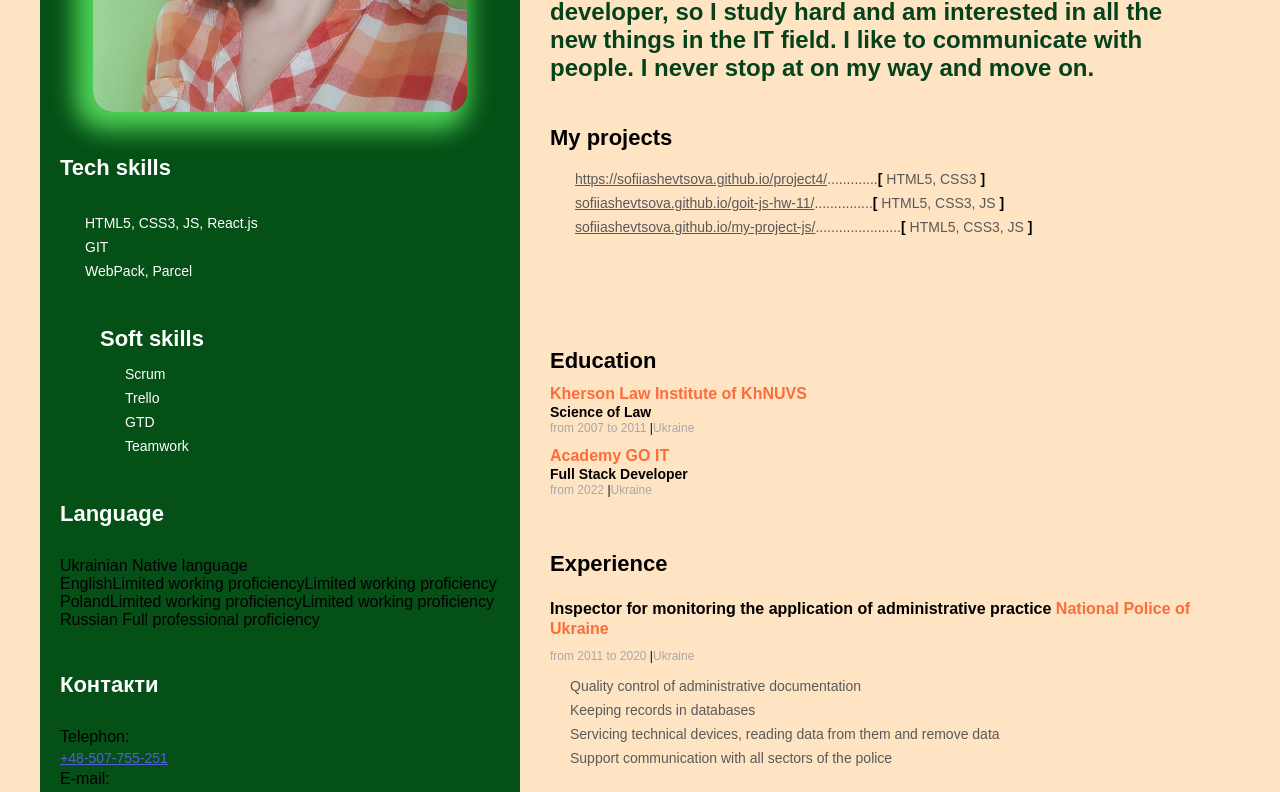
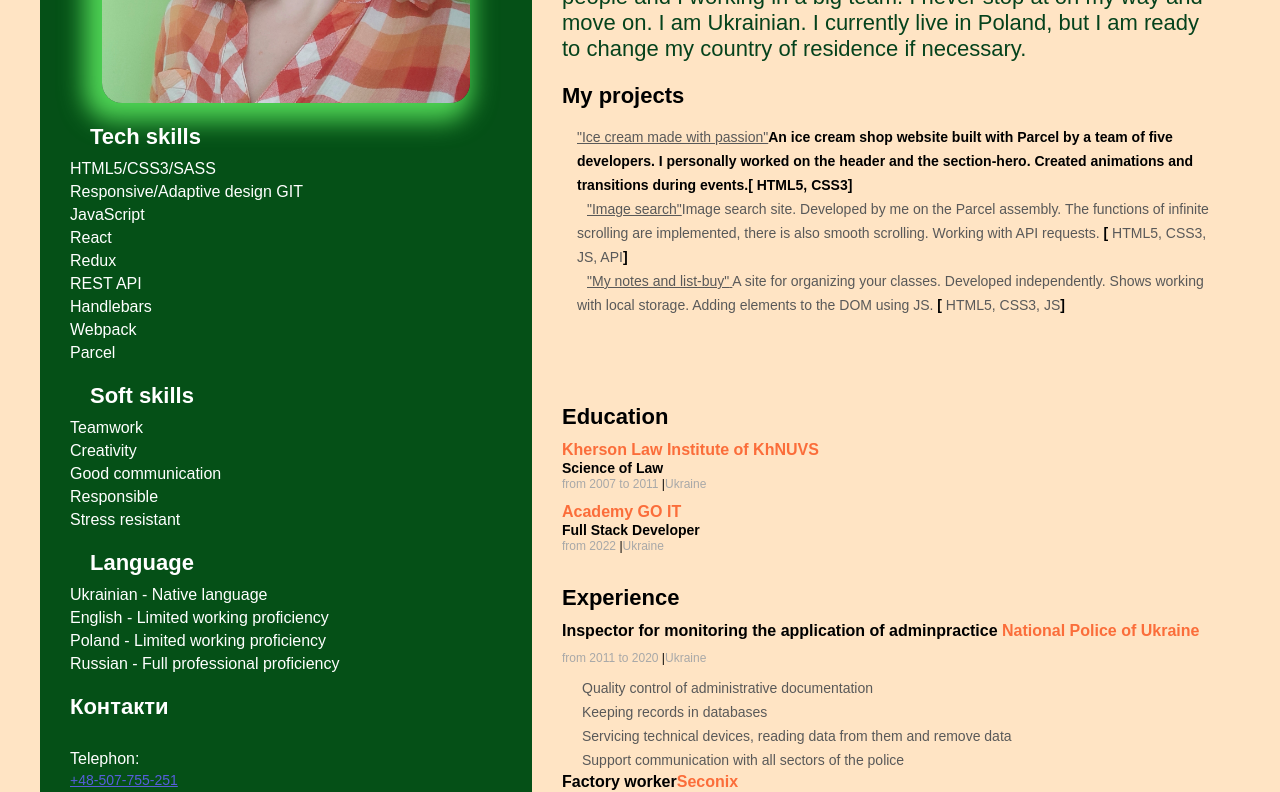
Before and after one commit to SofiiaShevtsova/practice-react, a React (Create React App) app: page / in a window 1280 px wide. Shown: the part 380-1172 px from the top of the page. Built offline with nearby package versions, Linux system fonts and the light colour scheme.

Commit message:
add style

```diff
--- a/src/components/CV/AboutMe.jsx
+++ b/src/components/CV/AboutMe.jsx
@@ -1,15 +1,19 @@
-import StyledList from "./Styled";
+import StyledList from './Styled';
 
-const{AboutMeStyle, SloganStyle}= StyledList
+const { AboutMeStyle, SloganStyle } = StyledList;
 
 const AboutMe = props => {
   return (
     <AboutMeStyle>
       <SloganStyle>"Self-development is the way to self-knowledge"</SloganStyle>
-      I am 32 years old. I am Ukrainian. I currently live in Poland, but I am ready to change my country
-      of residence if necessary. I want to become a good developer, so I study
-      hard and am interested in all the new things in the IT field. I like to
-      communicate with people. I never stop at on my way and move on.
+      I am a junior front-end developer, looking for a full-time position at a company
+      that is actively developing and helping people to develop their business
+      and interests with the help of IT. I want to become a good developer, so I
+      study hard and am interested in all the new things in the IT field. So far
+      I have nice knowledge of HTML, CSS, JavaScript, and React. I like to
+      communicate with people and I working in a big team. I never stop at on my
+      way and move on. I am Ukrainian. I currently live in Poland, but I am
+      ready to change my country of residence if necessary.
     </AboutMeStyle>
   );
 };
--- a/src/components/CV/CV.css
+++ b/src/components/CV/CV.css
@@ -1,6 +1,7 @@
 body {
     font-family: 'Montserrat', sans-serif;
     background-color: #055017;
+
 
     display: block;
     margin: 0 auto;
@@ -212,6 +213,7 @@ box-shadow: 8px 8px 24px 0px rgb(79, 212, 85);}
     font-size: 22px;
     line-height: 27px;
     margin-bottom: 10px;
+    margin-right: 20px;
 }
 
 .left-tex1,
@@ -226,6 +228,7 @@ box-shadow: 8px 8px 24px 0px rgb(79, 212, 85);}
 
 .left-tex2 {
     margin-bottom: 45px;
+
 }
 
 
--- a/src/components/CV/Experience.jsx
+++ b/src/components/CV/Experience.jsx
@@ -4,7 +4,7 @@ const Experience = props => {
             <h3 className="spravy"> Experience </h3>
             <div>
               <h4 className="pos">
-                Inspector for monitoring the application of administrative practice <span className="compani">National Police of Ukraine</span>{' '}
+                Inspector for monitoring the application of adminpractice <span className="compani">National Police of Ukraine</span>{' '}
               </h4>
               <p className="time">
                 from 2011 to 2020 <span className="ukr">|</span>Ukraine
--- a/src/components/CV/Lang.jsx
+++ /dev/null
@@ -1,25 +0,0 @@
-const Language = props => {
-  return (
-    <>
-      <h3 className="big">Language</h3>
-      <ul>
-        <li>
-          Ukrainian <span>Native language</span>
-        </li>
-        <li>
-          English
-          <span>Limited working proficiencyLimited working proficiency</span>
-        </li>
-        <li>
-          Poland
-          <span>Limited working proficiencyLimited working proficiency</span>
-        </li>
-        <li>
-          Russian <span>Full professional proficiency</span>
-        </li>
-      </ul>
-    </>
-  );
-};
-
-export default Language
--- a/src/components/CV/MeProjects.jsx
+++ b/src/components/CV/MeProjects.jsx
@@ -4,41 +4,49 @@ const MeProject = props => {
       <h3 className="spravy">My projects</h3>
       <ol className="sps-nom">
         <li className="sps-spr">
-                <span className="sps-spr1">
           <a
             href="https://sofiiashevtsova.github.io/project4/"
             className="sps-spr2"
           >
-                    https://sofiiashevtsova.github.io/project4/
+            "Ice cream made with passion"
           </a>
-                  .............
-                  <span className="sps-spr3">[</span> HTML5, CSS3{' '}
+          An ice cream shop website built with Parcel by a team of five
+          developers. I personally worked on the header and the section-hero.
+          Created animations and transitions during events.
+          <span className="sps-spr3">[</span> HTML5, CSS3
+          <span className="sps-spr3">]</span>
+        </li>
+        <li className="sps-spr">
+          <span className="sps-spr1">
+            <a
+              href="sofiiashevtsova.github.io/goit-js-hw-11/"
+              className="sps-spr2"
+            >
+              "Image search"
+            </a>
+            Image search site. Developed by me on the Parcel assembly. The
+            functions of infinite scrolling are implemented, there is also
+            smooth scrolling. Working with API requests.{' '}
+            <span className="sps-spr3">[</span> HTML5, CSS3, JS, API
             <span className="sps-spr3">]</span>
           </span>
         </li>
         <li className="sps-spr">
           <span className="sps-spr1">
-                  <a href="sofiiashevtsova.github.io/goit-js-hw-11/" className="sps-spr2">
-                    sofiiashevtsova.github.io/goit-js-hw-11/
+            <a
+              href="sofiiashevtsova.github.io/my-project-js/"
+              className="sps-spr2"
+            >
+              "My notes and list-buy"{' '}
             </a>
-                  ...............
-                  <span className="sps-spr3">[</span> HTML5, CSS3, JS{' '}
-                  <span className="sps-spr3">]</span>
-                </span>
-              </li>
-              <li className="sps-spr">
-                <span className="sps-spr1">
-                  <a href="sofiiashevtsova.github.io/my-project-js/" className="sps-spr2">
-                    sofiiashevtsova.github.io/my-project-js/
-                  </a>
-                  ......................
-                  <span className="sps-spr3">[</span> HTML5, CSS3, JS{' '}
+            A site for organizing your classes. Developed independently. Shows
+            working with local storage. Adding elements to the DOM using JS.{' '}
+            <span className="sps-spr3">[</span> HTML5, CSS3, JS
             <span className="sps-spr3">]</span>
           </span>
         </li>
       </ol>
     </div>
-
-    )
-}
-export default MeProject
+  );
+};
+export default MeProject;
--- a/src/components/CV/SiteBar.jsx
+++ b/src/components/CV/SiteBar.jsx
@@ -1,7 +1,5 @@
 import Contacts from './Contacts';
-import TechSkills from './TechSkills';
-import SoftSkills from './SoftSkills';
-import Language from './Lang';
+import Skills from './TechSkills';
 import StyledList from './Styled';
 import avatar from '../../images/user.jpg';
 
@@ -11,9 +9,7 @@ const SiteBar = props => {
   return (
     <SiteBarStyle>
       <AvatarStyle src={avatar} alt="user"/>
-      <TechSkills />
-      <SoftSkills />
-      <Language />
+      <Skills />
       <Contacts />
     </SiteBarStyle>
   );
--- a/src/components/CV/SoftSkills.jsx
+++ /dev/null
@@ -1,23 +0,0 @@
-const SoftSkills = props => {
-    return (
-         <div className="left-tex3">
-            <h3 className="big">Soft skills</h3>
-            <ul className="sps2">
-              <li className="li-col">
-                <span className="skill-col">Scrum</span>{' '}
-              </li>
-              <li className="li-col">
-                <span className="skill-col">Trello</span>
-              </li>
-              <li className="li-col">
-                <span className="skill-col">GTD</span>
-              </li>
-              <li className="li-col">
-                <span className="skill-col">Teamwork</span>
-              </li>
-            </ul>
-          </div>
-    )
-}
-
-export default SoftSkills
--- a/src/components/CV/Styled.js
+++ b/src/components/CV/Styled.js
@@ -13,10 +13,27 @@ const StyledList = {
         display: flex;
     flex-direction: column;
     gap: 20px;
-    padding: 30px 20px;
+    padding: 30px 30px;
     width: 40%;
         background-color: #055017;
+        color:#fff;
     `,
+
+    SiteBarTitleStyle: styled.h3`
+        font-weight: 700;
+    font-size: 22px;
+    line-height: 27px;
+    margin-bottom: 10px;
+    margin-left: 20px;
+`,
+
+    SiteBarListStyle: styled.ul`
+        display: flex;
+    flex-direction: column;
+    gap: 5px;
+
+    `,
+
     AvatarStyle: styled.img`
     width: 85%;
     display: block;
@@ -29,7 +46,7 @@ const StyledList = {
             display: flex;
     flex-direction: column;
     gap: 20px;
-    padding: 50px 30px;
+    padding: 30px 30px;
     width: 60%;
     color: #05421c;
     `,
@@ -48,8 +65,7 @@ const StyledList = {
     `,
 
     AboutMeStyle: styled.p`
-    font-weight: 700;
-    font-size: 24px;
+    font-size: 22px;
     `,
     SloganStyle: styled.span`
         display: block;
--- a/src/components/CV/TechSkills.jsx
+++ b/src/components/CV/TechSkills.jsx
@@ -1,19 +1,29 @@
-const TechSkills = props => {
-    return (
+import StyledList from "./Styled"
+
+const{SiteBarTitleStyle, SiteBarListStyle} = StyledList
+
+const Skills = props => {
+const listTech =  ["HTML5/CSS3/SASS","Responsive/Adaptive design GIT","JavaScript","React","Redux","REST API","Handlebars","Webpack","Parcel"]
+const listSoft = ["Teamwork", "Creativity", "Good communication", "Responsible", "Stress resistant"]
+const listLang = ["Ukrainian - Native language", "English - Limited working proficiency", "Poland - Limited working proficiency", "Russian - Full professional proficiency"]
+
+  return (
          <>
-            <h3 className="big">Tech skills</h3>
-            <ul className="sps1">
-              <li className="li-col">
-                <span className="skill-col">HTML5, CSS3, JS, React.js </span>{' '}
-              </li>
-              <li className="li-col">
-                <span className="skill-col">GIT</span>
-              </li>
-              <li className="li-col">
-                <span className="skill-col">WebPack, Parcel</span>
-              </li>
-            </ul>
+            <div><SiteBarTitleStyle>Tech skills</SiteBarTitleStyle>
+        <SiteBarListStyle>
+          {listTech.map((elem) => (<li>{elem}</li>))}
+        </SiteBarListStyle></div>
+        <div><SiteBarTitleStyle>Soft skills</SiteBarTitleStyle>
+                <SiteBarListStyle>
+          {listSoft.map((elem) => (<li>{elem}</li>))}
+          </SiteBarListStyle></div>
+                <div><SiteBarTitleStyle>Language</SiteBarTitleStyle>
+                <SiteBarListStyle>
+          {listLang.map((elem) => (<li>{elem}</li>))}
+        </SiteBarListStyle></div>
+
+
           </>
     )
 }
-export default TechSkills
+export default Skills
--- a/src/index.css
+++ b/src/index.css
@@ -14,8 +14,10 @@ code {
   font-family: source-code-pro, Menlo, Monaco, Consolas, 'Courier New',
     monospace;
 }
-
+h1,
 h2,
+h3,
+h4,
 p,
 ul,
 li {
```
Lines whose indentation alone changed are shown as unchanged.
